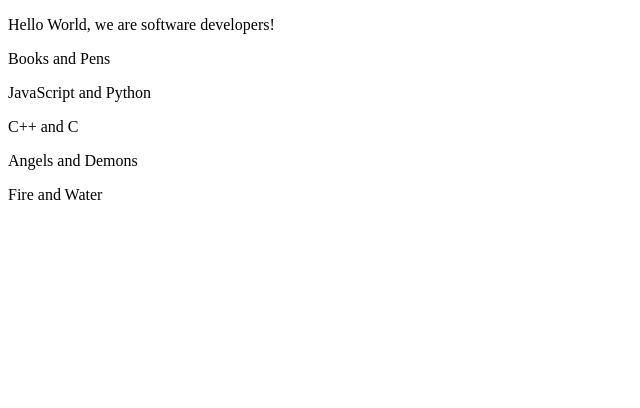
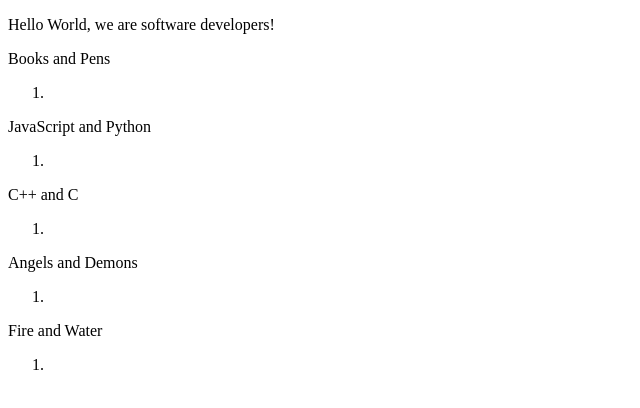
Before and after one commit to Powelljep/John_Hubert_Repo, a plain HTML site: page index.html in a window 1280 px wide. Shown: the whole page, without its empty margins (0-640 px from the left). Drawn offline with Linux system fonts and the light colour scheme.

Commit message:
john adding more feartures

```diff
--- a/index.html
+++ b/index.html
@@ -16,32 +16,48 @@
         <p></p>
         <p></p>
         <code></code>
+        <ol>
+          <li></li>
+        </ol>
       </section>
       <section id="JavaScript_and_Python" class="main-section">
         <header>JavaScript and Python </header>
         <p></p>
         <p></p>
         <code></code>
+        <ol>
+          <li></li>
+        </ol>
       </section>
       <section id="C++_and_C" class="main-section">
         <header> C++ and C</header>
         <p></p>
         <p></p>
         <code></code>
+        <ol>
+          <li></li>
+        </ol>
       </section>
       <section id="Angels_and_Demons" class="main-section">
         <header>Angels and Demons</header>
         <p></p>
         <p></p>
         <code></code>
+        <ol>
+          <li></li>
+        </ol>
       </section>
       <section id="Fire_and_Water" class="main-section">
         <header>Fire and Water</header>
         <p></p>
         <p></p>
         <code></code>
+        <ol>
+          <li></li>
+        </ol>
       </section>
     </main>
+    <nav id="navbar"></nav>
     <!--
 
     Hello Camper!
```
